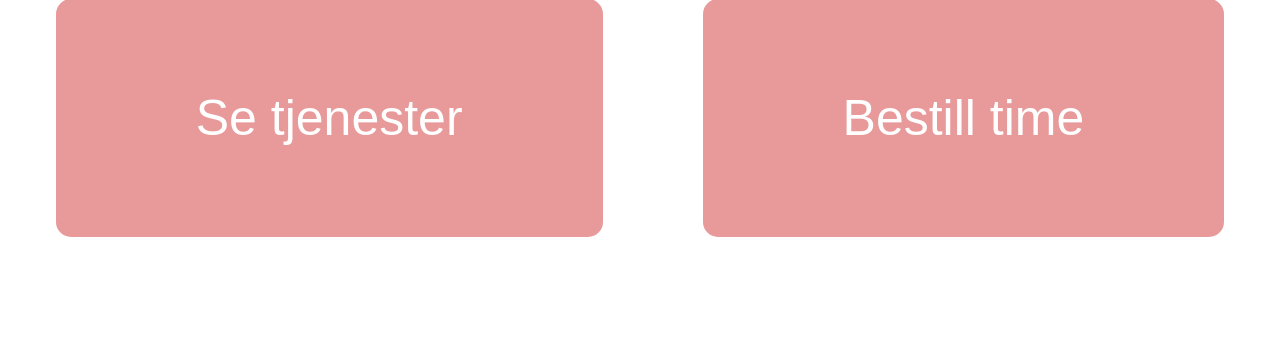
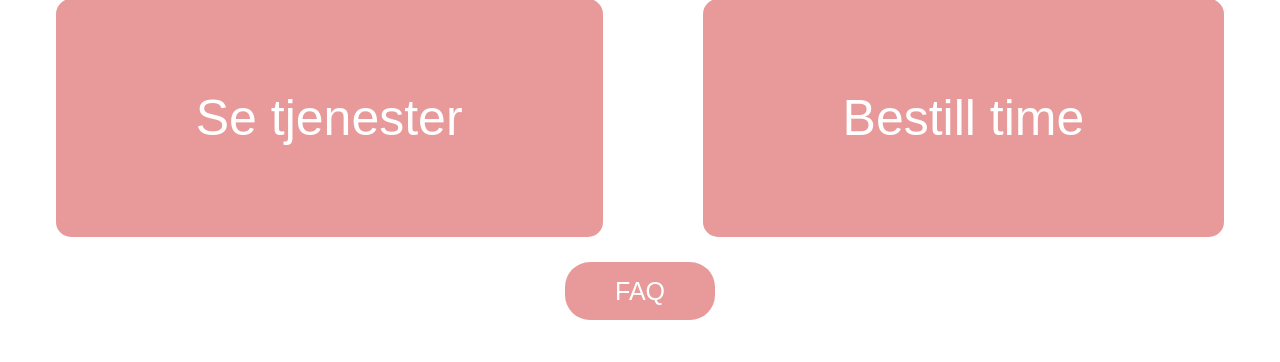
Before and after one commit to milajotic/nailsalon, a Flask app: page / in a window 1280 px wide. Shown: the part 264-626 px from the top of the page. Run offline with Flask 3, Linux system fonts and the light colour scheme.

Commit message:
faq style stuff and small html fixes

```diff
--- a/app.py
+++ b/app.py
@@ -27,6 +27,10 @@ def get_connection():
 @app.route("/")
 def index():
     return render_template("index.html")
+
+@app.route("/faq")
+def faq():
+    return render_template("faq.html")
 
 @app.route("/faq/sporsmal", methods=["GET", "POST"])
 def send_sporsmal():
--- a/static/style.css
+++ b/static/style.css
@@ -37,6 +37,25 @@ body {
 }
 
 .button a:hover {
+    background-color: #e07d7d;
+}
+
+.faq-link {
+    text-align: center;
+    margin-top: -80px;
+}
+
+.faq-link a {
+    background-color: #e89999;
+    color: white;
+    padding: 15px 50px;
+    text-decoration: none;
+    border-radius: 25px;
+    font-size: 25px;
+    transition: background-color 0.3s ease;
+}
+
+.faq-link a:hover {
     background-color: #e07d7d;
 }
 
--- a/templates/admin.html
+++ b/templates/admin.html
@@ -4,12 +4,12 @@
     <meta charset="UTF-8">
     <meta name="viewport" content="width=device-width, initial-scale=1.0">
     <title>Nailicious.no - Admin</title>
-    <link rel="stylesheet" href="../static/style.css">
+    <link rel="stylesheet" href="/static/style.css">
 </head>
 <body>
     <div class="logo">
         <a href="/">
-            <img src="../static/images/Nailicous.svg" alt="Nailicous with a cursive font and a strawberry stem on the u">
+            <img src="/static/images/Nailicous.svg" alt="Nailicous with a cursive font and a strawberry stem on the u">
         </a>
     </div>
 
--- a/templates/book.html
+++ b/templates/book.html
@@ -4,12 +4,12 @@
     <meta charset="UTF-8">
     <meta name="viewport" content="width=device-width, initial-scale=1.0">
     <title>Nailicious.no - Bestill time</title>
-    <link rel="stylesheet" href="../static/style.css">
+    <link rel="stylesheet" href="/static/style.css">
 </head>
 <body>
     <div class="logo">
         <a href="/">
-            <img src="../static/images/Nailicous.svg" alt="Nailicous with a cursive font and a strawberry stem on the u">
+            <img src="/static/images/Nailicous.svg" alt="Nailicous with a cursive font and a strawberry stem on the u">
         </a>
     </div>
 
--- a/templates/confirmation.html
+++ b/templates/confirmation.html
@@ -4,7 +4,7 @@
     <meta charset="UTF-8">
     <meta name="viewport" content="width=device-width, initial-scale=1.0">
     <title>Nailicious.no - Confirmation</title>
-    <link rel="stylesheet" href="../static/style.css">
+    <link rel="stylesheet" href="/static/style.css">
 </head>
 <body>
 
--- a/templates/index.html
+++ b/templates/index.html
@@ -4,22 +4,22 @@
     <meta charset="UTF-8">
     <meta name="viewport" content="width=device-width, initial-scale=1.0">
     <title>Nailicious.no - Hovedside</title>
-    <link rel="stylesheet" href="../static/style.css">
+    <link rel="stylesheet" href="/static/style.css">
 </head>
 <body>
     <div class="logo">
-    <a href="/">
-      <img src="../static/images/Nailicous.svg" alt="Nailicous with a cursive font and a strawberry stem on the u">
-    </a>
-  </div>
+      <a href="/">
+        <img src="/static/images/Nailicous.svg" alt="Nailicous with a cursive font and a strawberry stem on the u">
+      </a>
+    </div>
 
     <div class="button">
-        <a href="/services">Se tjenester</a>
-        <a href="/book">Bestill time</a>
+      <a href="/services">Se tjenester</a>
+      <a href="/book">Bestill time</a>
     </div>
 
-
-
-
+    <div class="faq-link">
+      <a href="/faq">FAQ</a>
+    </div>
 </body>
 </html>
--- a/templates/login.html
+++ b/templates/login.html
@@ -4,7 +4,7 @@
     <meta charset="UTF-8">
     <meta name="viewport" content="width=device-width, initial-scale=1.0">
     <title>Nailicious.no - Login</title>
-    <link rel="stylesheet" href="../static/style.css">
+    <link rel="stylesheet" href="/static/style.css">
 </head>
 <body>
   <div class="logo">
--- a/templates/registrer.html
+++ b/templates/registrer.html
@@ -4,12 +4,12 @@
     <meta charset="UTF-8">
     <meta name="viewport" content="width=device-width, initial-scale=1.0">
     <title>Nailicious.no - Registrer</title>
-    <link rel="stylesheet" href="../static/style.css">
+    <link rel="stylesheet" href="/static/style.css">
 </head>
 <body>
     <div class="logo">
     <a href="/">
-      <img src="../static/images/Nailicous.svg" alt="Nailicous with a cursive font and a strawberry stem on the u">
+      <img src="/static/images/Nailicous.svg" alt="Nailicous with a cursive font and a strawberry stem on the u">
     </a>
   </div>
 
--- a/templates/services.html
+++ b/templates/services.html
@@ -4,12 +4,12 @@
     <meta charset="UTF-8">
     <meta name="viewport" content="width=device-width, initial-scale=1.0">
     <title>Nailicious.no - Tjenester</title>
-    <link rel="stylesheet" href="../static/style.css">
+    <link rel="stylesheet" href="/static/style.css">
 </head>
 <body>
     <div class="logo">
     <a href="/">
-      <img src="../static/images/Nailicous.svg" alt="Nailicous with a cursive font and a strawberry stem on the u">
+      <img src="/static/images/Nailicous.svg" alt="Nailicous with a cursive font and a strawberry stem on the u">
     </a>
   </div>
 
```
